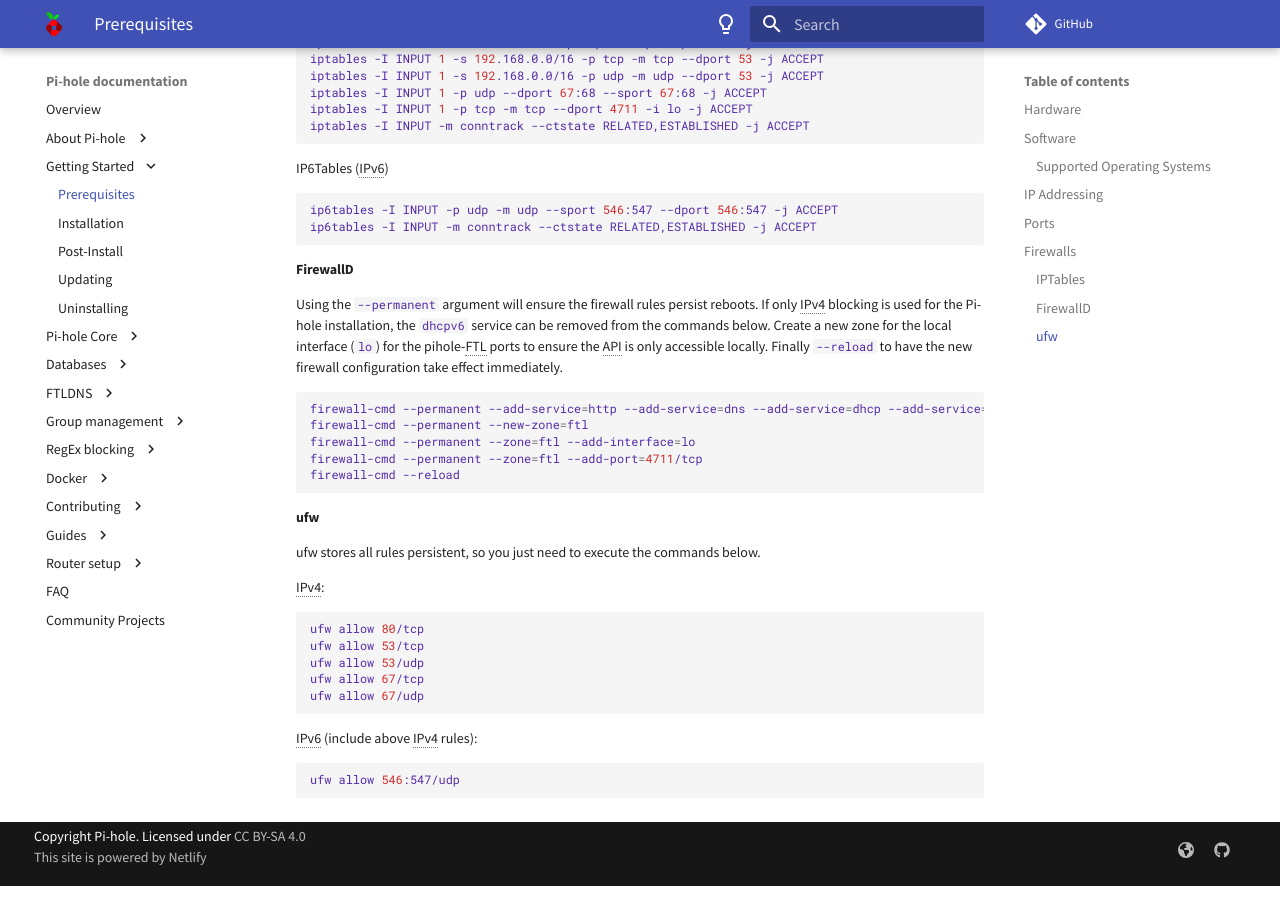
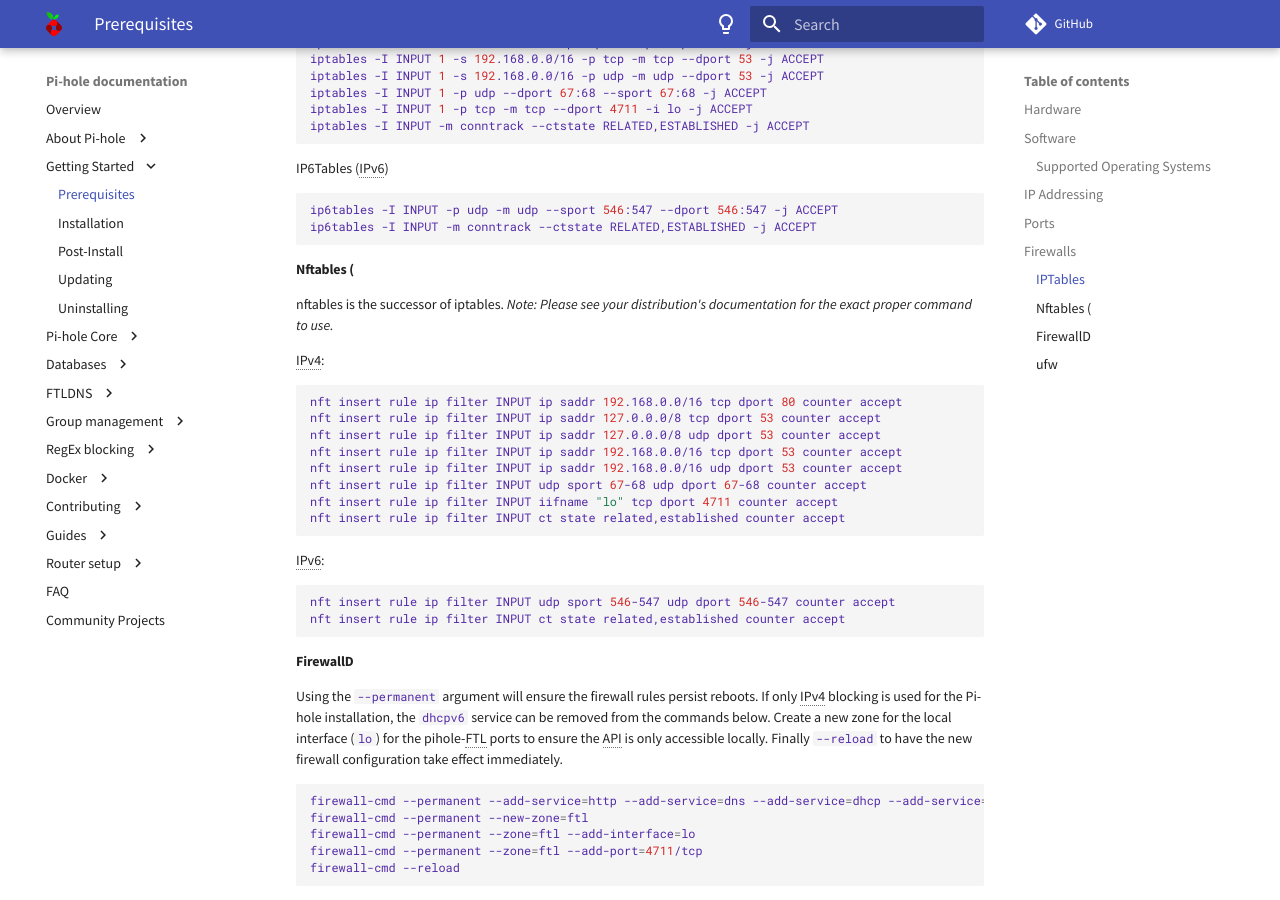
Before and after one commit to pi-hole/docs, an MkDocs documentation site: the page built from docs/main/prerequisites.md, in a window 1280 px wide and 900 px high, scrolled down 2686 px. Built offline with MkDocs 1.6.1 and Material for MkDocs 9.7.7, drawn with Linux system fonts in a browser that asks for light colours; comment, search, counter and statistics services are not loaded.

Commit message:
Add nftables rules
add nftables rules based on the iptables rules using "iptables-translate" to convert the rules

Signed-off-by: rshxyz <rshxyz@users.noreply.github.com>

````diff
--- a/docs/main/prerequisites.md
+++ b/docs/main/prerequisites.md
@@ -115,6 +115,30 @@
 ip6tables -I INPUT -m conntrack --ctstate RELATED,ESTABLISHED -j ACCEPT
 ```
 
+#### Nftables (
+
+nftables is the successor of iptables. _Note: Please see your distribution's documentation for the exact proper command to use._
+
+IPv4:
+
+```bash
+nft insert rule ip filter INPUT ip saddr 192.168.0.0/16 tcp dport 80 counter accept
+nft insert rule ip filter INPUT ip saddr 127.0.0.0/8 tcp dport 53 counter accept
+nft insert rule ip filter INPUT ip saddr 127.0.0.0/8 udp dport 53 counter accept
+nft insert rule ip filter INPUT ip saddr 192.168.0.0/16 tcp dport 53 counter accept
+nft insert rule ip filter INPUT ip saddr 192.168.0.0/16 udp dport 53 counter accept
+nft insert rule ip filter INPUT udp sport 67-68 udp dport 67-68 counter accept
+nft insert rule ip filter INPUT iifname "lo" tcp dport 4711 counter accept
+nft insert rule ip filter INPUT ct state related,established counter accept
+```
+
+IPv6:
+
+```bash
+nft insert rule ip filter INPUT udp sport 546-547 udp dport 546-547 counter accept
+nft insert rule ip filter INPUT ct state related,established counter accept
+```
+
 #### FirewallD
 
 Using the `--permanent` argument will ensure the firewall rules persist reboots. If only IPv4 blocking is used for the Pi-hole installation, the `dhcpv6` service can be removed from the commands below. Create a new zone for the local interface (`lo`) for the pihole-FTL ports to ensure the API is only accessible locally. Finally `--reload` to have the new firewall configuration take effect immediately.
````
